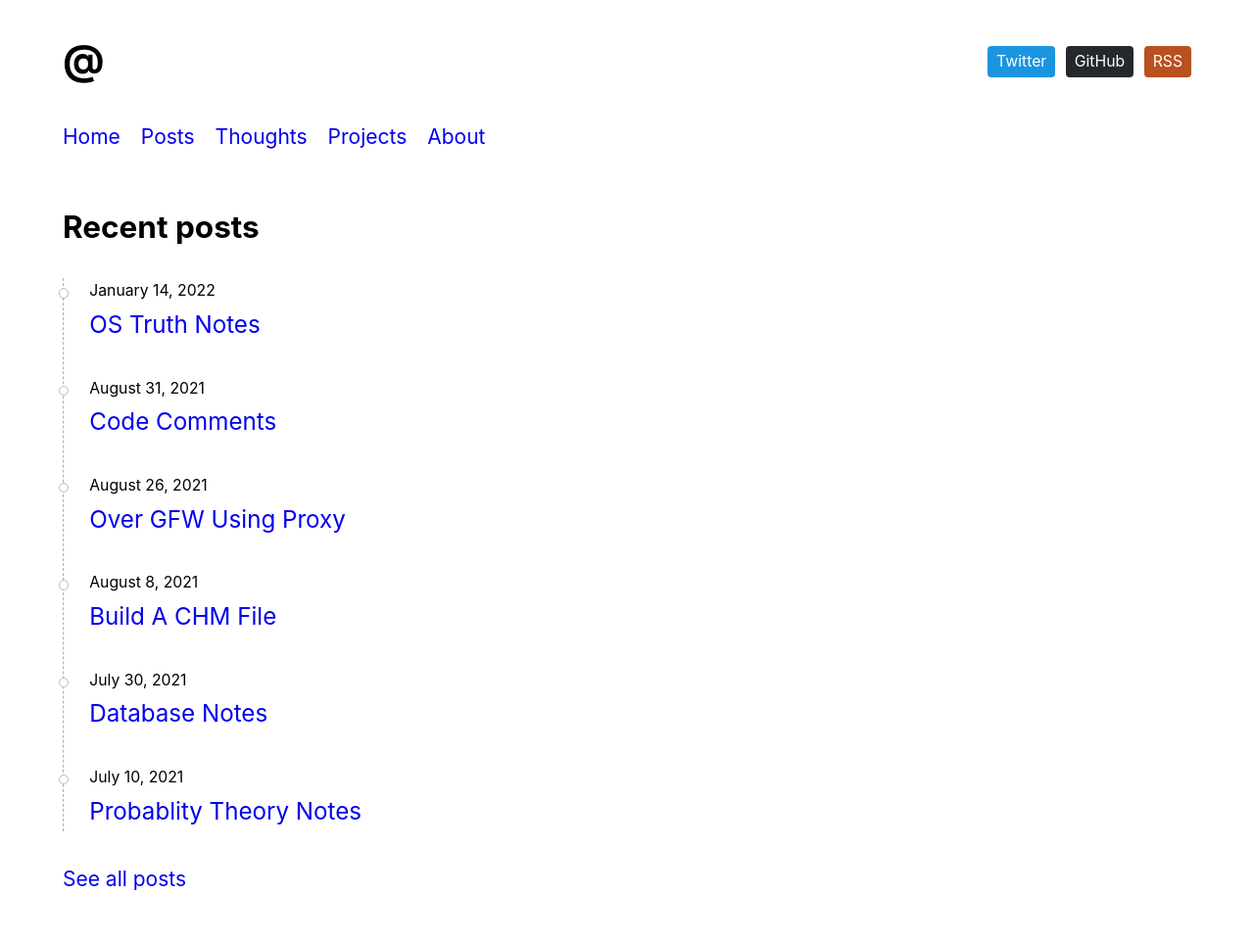
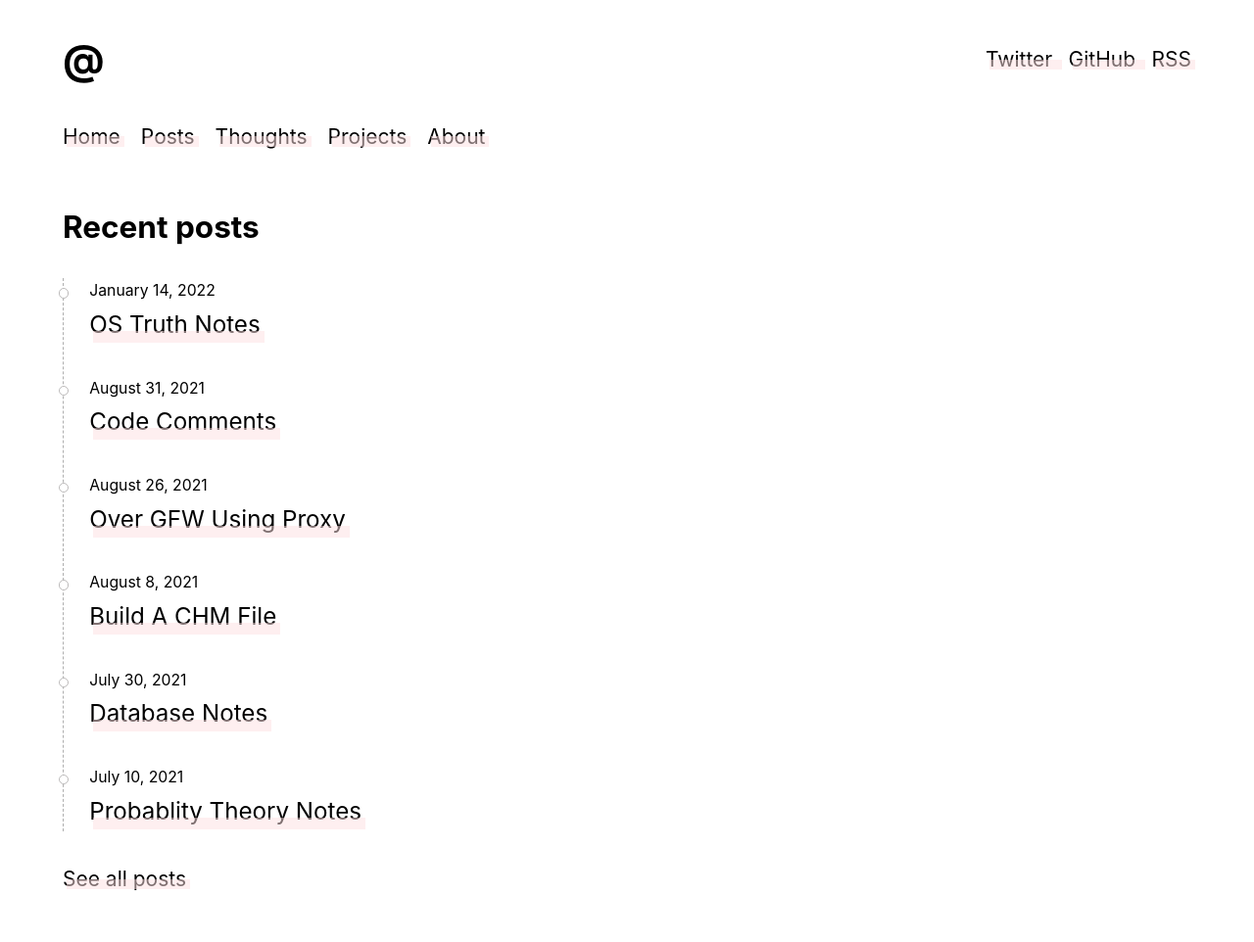
Before and after one commit to bGZo/blog, a Jekyll site: the page built from index.md, in a window 1280 px wide. Shown: the whole page at 98% size. Built offline with Jekyll 4.4.1, drawn with Linux system fonts in a browser that asks for light colours; Markdown is read by kramdown in place of the engine named in the settings.

Commit message:
feat: modify color

```diff
--- a/assets/css/custom.css
+++ b/assets/css/custom.css
@@ -26,13 +26,30 @@ body {
   padding: 1.2rem;
 }
 
+
 a {
-  color: #00e;
+  color: black;
+  position: relative;
+  text-decoration: none;
+  white-space: nowrap;
   text-decoration: none;
 }
 
-a:hover {
-  text-decoration: underline;
+a::before {
+  content: "";
+  display: block;
+  position: absolute;
+  height: 0.5em;
+  bottom: 2px;
+  left: 4px;
+  width: 100%;
+  --bg-opacity: .75;
+  background-color: #FEDFE1;
+  opacity: .5;
+}
+
+a:hover::before{
+  background: #000000
 }
 
 .container main {
@@ -216,134 +233,6 @@ article h2 {
   background-color: white;
 }
 
-.strava-card .strava-card-title {
-  color: var(--strava-brand-color);
-  margin-bottom: 1rem;
-  margin-top: 0;
-}
-
-.strava-card .latest-run {
-  border-radius: var(--border-radius);
-  box-shadow: rgba(50, 50, 93, 0.25) 0px 13px 27px -5px,
-    rgba(0, 0, 0, 0.3) 0px 8px 16px -8px;
-  padding: 0.5rem;
-}
-
-.strava-card .latest-run.has-photo {
-  background-size: cover;
-  background-position: center;
-  display: flex;
-  flex-direction: column;
-  height: 220px;
-  justify-content: space-between;
-  transform: rotateZ(2deg);
-  transition: transform 0.25s;
-}
-
-.strava-card .latest-run.has-photo:hover {
-  transform: rotateZ(0);
-}
-
-.strava-card .latest-run.has-photo .activity-name a,
-.strava-card .latest-run.has-photo .label,
-.strava-card .latest-run.has-photo .label + div {
-  color: white;
-}
-
-.strava-card .activity-name {
-  margin-bottom: 1rem;
-}
-
-.strava-card .stats {
-  display: flex;
-  justify-content: space-between;
-}
-
-.strava-card .label {
-  color: #565656;
-  font-size: 0.75rem;
-}
-
-.strava-card .label + div {
-  font-size: 1.15rem;
-  line-height: 1.2;
-}
-
-.strava-card .strava-stats {
-  margin-top: 1rem;
-  position: relative;
-}
-
-.strava-card .strava-stats p {
-  margin: 0.25rem 0;
-}
-
-.strava-card .strava-stats p:last-of-type {
-  margin-bottom: 0.75rem;
-}
-
-.strava-card .goal-progress {
-  background-color: var(--strava-brand-color);
-  border-radius: var(--border-radius);
-  height: 8px;
-}
-
-.strava-card .goal-progress::after {
-  content: "";
-  background-color: rgba(128, 128, 128, 0.2);
-  bottom: 0;
-  border-radius: var(--border-radius);
-  height: 8px;
-  left: 0;
-  position: absolute;
-  right: 0;
-  z-index: -1;
-}
-
-.azure-function-message {
-  font-size: 0.6rem;
-}
-
-.btn {
-  border-radius: var(--border-radius);
-  color: white;
-  display: inline-block;
-  font-size: 0.75rem;
-  padding: 3px 9px 3px 9px;
-  text-align: center;
-  text-decoration: none;
-}
-
-.btn:hover {
-  text-decoration: none;
-}
-
-.btn-twitter {
-  background-color: #1b95e0;
-}
-
-.btn-twitter:active,
-.btn-twitter:focus,
-.btn-twitter:hover {
-  background-color: #0c7abf;
-}
-
-.btn-github {
-  background-color: #24292e;
-}
-
-.btn-github:hover {
-  background-color: #515960;
-}
-
-.btn-rss {
-  background-color: #b9501f;
-}
-
-.btn-rss:hover {
-  background-color: #923507;
-}
-
 .follow-btns .btn + .btn {
   margin-left: 0.5rem;
 }
```
